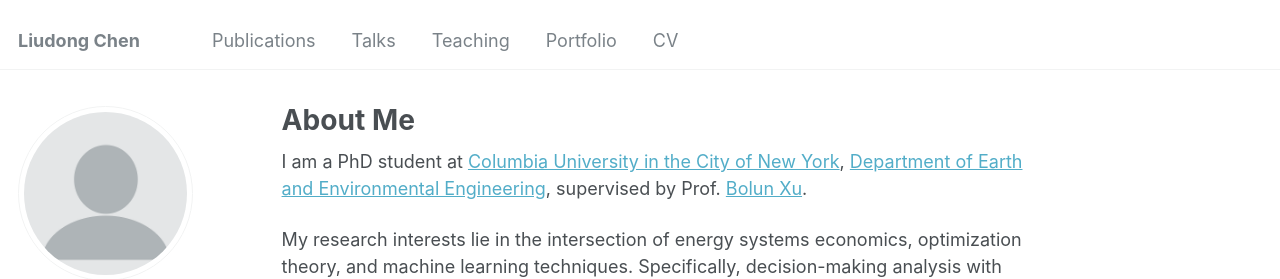
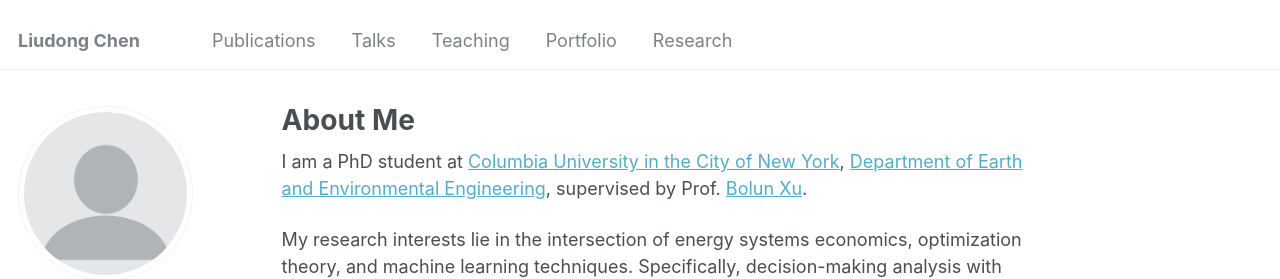
Before and after one commit to liudong-chen/liudong-chen.github.io, a Jekyll site: the page built from _pages/about.md, in a window 1280 px wide. Shown: the top 279 px of the page. Built offline with Jekyll 4.4.1, drawn with Linux system fonts in a browser that asks for light colours; some web fonts are replaced.

Commit message:
Update navigation.yml

```diff
--- a/_data/navigation.yml
+++ b/_data/navigation.yml
@@ -20,8 +20,8 @@ main:
   # - title: "Blog Posts"
   #   url: /year-archive/
 
-  - title: "CV"
-    url: /cv/
+  - title: "Research"
+    url: /research/
 
   # - title: "Guide"
   #   url: /markdown/
```
